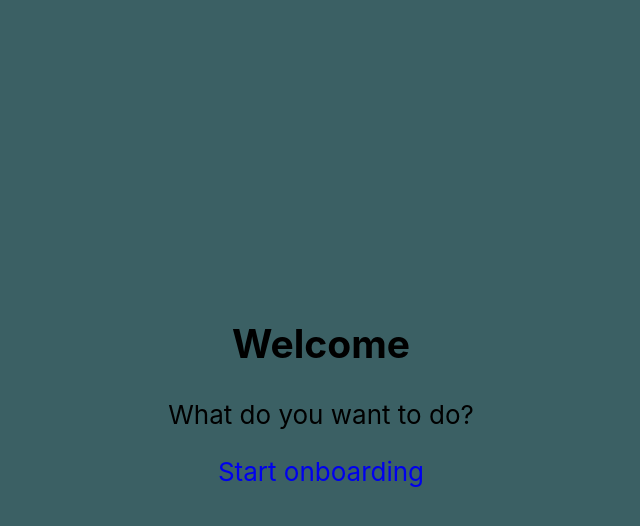
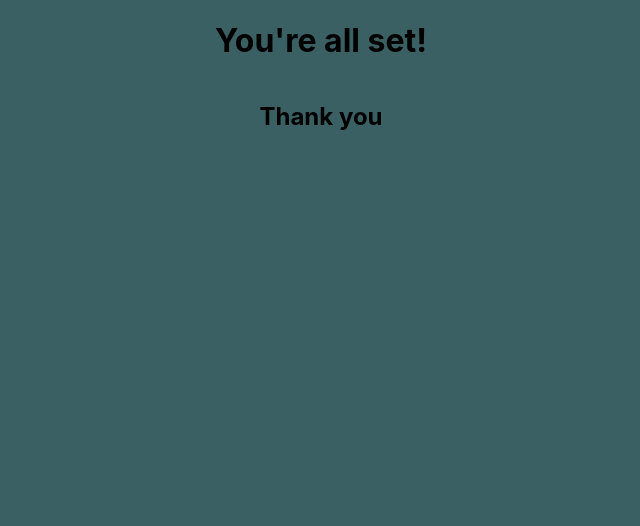
Before and after one commit to ahillary/onboardingforms, a React (Create React App) app in the folder client/: page /confirmation in a window 1280 px wide. Shown: the top 526 px of the page, without its empty margins (319-959 px from the left). Built offline with nearby package versions, Linux system fonts and the light colour scheme.

Commit message:
feat: routes, view of each form and confirmation
FormOne, FormTwo, and FormThree each have clickable links to go forward or move back.

Confirmation page after FormThree.

App.js update with Routes

```diff
--- a/client/public/style.css
+++ b/client/public/style.css
@@ -1,5 +1,12 @@
-.App {
+.landing-page {
   text-align: center;
+  min-height: 100vh;
+  display: flex;
+  flex-direction: column;
+  align-items: center;
+  justify-content: center;
+  font-size: calc(10px + 2vmin);
+  /* color: #8ea8c3; */
 }
 
 .App-logo {
@@ -11,16 +18,6 @@
   .App-logo {
     animation: App-logo-spin infinite 20s linear;
   }
-}
-
-.App-header {
-  min-height: 100vh;
-  display: flex;
-  flex-direction: column;
-  align-items: center;
-  justify-content: center;
-  font-size: calc(10px + 2vmin);
-  /* color: #8ea8c3; */
 }
 
 .App-link {
@@ -44,6 +41,14 @@ body {
     sans-serif;
   -webkit-font-smoothing: antialiased;
   -moz-osx-font-smoothing: grayscale;
+}
+
+#confirmation {
+  align-items: center;
+  display: flex;
+  flex-direction: column;
+  align-items: center;
+  justify-content: center;
 }
 
 #buttons {
--- a/client/src/App.js
+++ b/client/src/App.js
@@ -1,33 +1,10 @@
 import React from 'react';
-// import logo from './logo.svg';
-import { Link, BrowserRouter } from 'react-router-dom';
+import TheRoutes from './routes';
 
 function App() {
   return (
-    <div className="App">
-      <header className="App-header">
-        <h2>Welcome</h2>
-        {/* <img src={logo} className="App-logo" alt="logo" /> */}
-        <span>
-          <span>What do you want to do? </span>
-          <p />
-          <BrowserRouter>
-            <Link to="/formOne">Start onboarding </Link>
-          </BrowserRouter>
-          {/* <ToStart /> */}
-          <p />
-          {/* <span> or </span>
-          <a
-            className="App-link"
-            href="https://redux.js.org/"
-            target="_blank"
-            rel="noopener noreferrer"
-          >
-            Continue onboarding
-          </a>
-          <span> </span> */}
-        </span>
-      </header>
+    <div>
+      <TheRoutes />
     </div>
   );
 }
--- /dev/null
+++ b/client/src/app/components/confirmation.js
@@ -0,0 +1,14 @@
+import React from 'react';
+
+export class Confirmation extends React.Component {
+  render() {
+    return (
+      <div id="confirmation">
+        <h1>You're all set!</h1>
+        <h2>Thank you</h2>
+      </div>
+    );
+  }
+}
+
+export default Confirmation;
--- a/client/src/app/components/formOne.js
+++ b/client/src/app/components/formOne.js
@@ -1,13 +1,16 @@
-// import React from 'react';
-// import { connect } from 'react-redux';
-// import PropTypes from 'prop-types';
-// import { Link } from 'react-router-dom';
-// import { authSignUp } from '../store/user/user';
+import React from 'react';
+import { connect } from 'react-redux';
+import PropTypes from 'prop-types';
+import { Link } from 'react-router-dom';
+import { authSignUp } from '../store/user/user';
 
-// // import { Signup } from './app/components/formOne';
-// // <Signup />;
-// /** COMPONENT **/
+// import { Signup } from './app/components/formOne';
+// <Signup />;
+/** COMPONENT **/
 
+const Form = () => {
+  return <div>nothing to see here</div>;
+};
 // const FormOne = (props) => {
 //   const { displayName, handleSubmit, error } = props;
 
@@ -73,7 +76,19 @@
 //   };
 // };
 
-// export const Signup = connect(mapSignup, mapDispatch)(FormOne);
+export const Signup = Form;
+// connect(mapSignup, mapDispatch)(FormOne);
+
+export class First extends React.Component {
+  render() {
+    return (
+      <div id="formOne">
+        <h1> FormOne</h1>
+        <p /> <Link to="/formTwo">Continue</Link>
+      </div>
+    );
+  }
+}
 
 // /** PROP TYPES **/
 // FormOne.propTypes = {
--- a/client/src/app/components/formThree.js
+++ b/client/src/app/components/formThree.js
@@ -1,8 +1,23 @@
-// import React from 'react';
-
 // let AddAddress
 //  <id="formThree" onSubmit={handleSubmit}>
-
 // export default AddAddress
 
 // address: street address, city, state, zip
+
+import React from 'react';
+import { Link } from 'react-router-dom';
+
+export class Third extends React.Component {
+  render() {
+    return (
+      <div id="formThree">
+        <h1>formThree</h1>
+        <p /> <Link to="/formOne">Start Over</Link>
+        <p /> <Link to="/formTwo">Go Back</Link>
+        <p /> <Link to="/confirmation">Finish </Link>
+      </div>
+    );
+  }
+}
+
+export default Third;
--- a/client/src/app/components/formTwo.js
+++ b/client/src/app/components/formTwo.js
@@ -1,6 +1,21 @@
-// import React from 'react';
-
 // let AddNameNumber
 //  <id="formTwo" onSubmit={handleSubmit}>
 
 // export default AddNameNumber
+
+import React from 'react';
+import { Link } from 'react-router-dom';
+
+export class Second extends React.Component {
+  render() {
+    return (
+      <div id="formTwo">
+        <h1>formTwo</h1>
+        <p /> <Link to="/formThree">Continue</Link>
+        <p /> <Link to="/formOne">Go Back</Link>
+      </div>
+    );
+  }
+}
+
+export default Second;
--- /dev/null
+++ b/client/src/app/components/start.js
@@ -0,0 +1,23 @@
+import React from 'react';
+// import logo from './logo.svg';
+import { Link } from 'react-router-dom';
+
+class ToStart extends React.Component {
+  render() {
+    return (
+      <div className="landing-page">
+        <h2>Welcome</h2>
+        {/* <img src={logo} className="App-logo" alt="logo" /> */}
+        <span>
+          <p /> <Link to="/formOne">Start onboarding </Link>
+          <p />
+          {/* <span> or </span>
+          <Link to="/search">Continue onboarding</Link>
+           */}
+        </span>
+      </div>
+    );
+  }
+}
+
+export default ToStart;
--- /dev/null
+++ b/client/src/routes.js
@@ -0,0 +1,25 @@
+import React, { Component } from 'react';
+import { BrowserRouter, Routes, Route } from 'react-router-dom';
+import { First } from './app/components/formOne';
+import { Second } from './app/components/formTwo';
+import { Third } from './app/components/formThree';
+import { Confirmation } from './app/components/confirmation';
+import ToStart from './app/components/start';
+
+class TheRoutes extends Component {
+  render() {
+    return (
+      <BrowserRouter>
+        <Routes>
+          <Route exact path="/" element={<ToStart />} />
+          <Route exact path="/formOne" element={<First />} />
+          <Route exact path="/formTwo" element={<Second />} />
+          <Route exact path="/formThree" element={<Third />} />
+          <Route path="/confirmation" element={<Confirmation />} />
+        </Routes>
+      </BrowserRouter>
+    );
+  }
+}
+
+export default TheRoutes;
```
